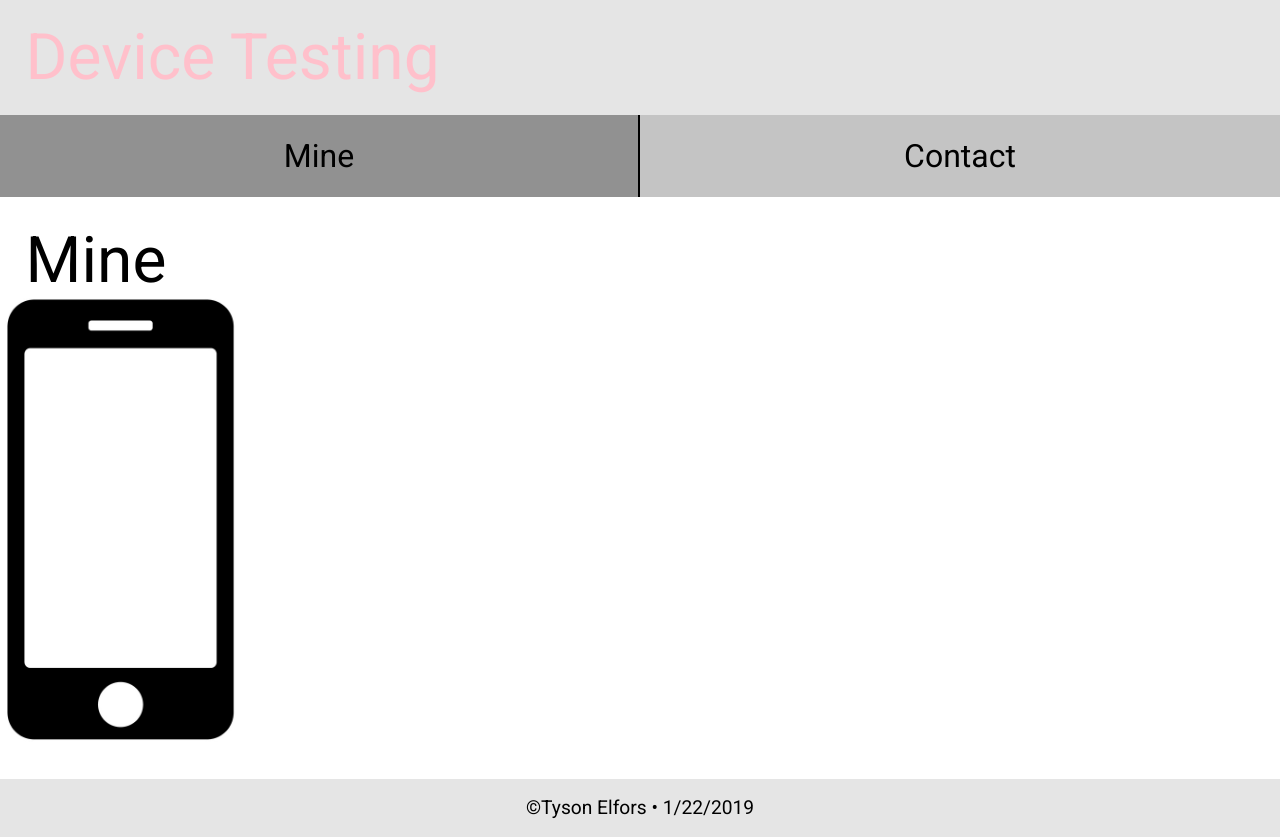
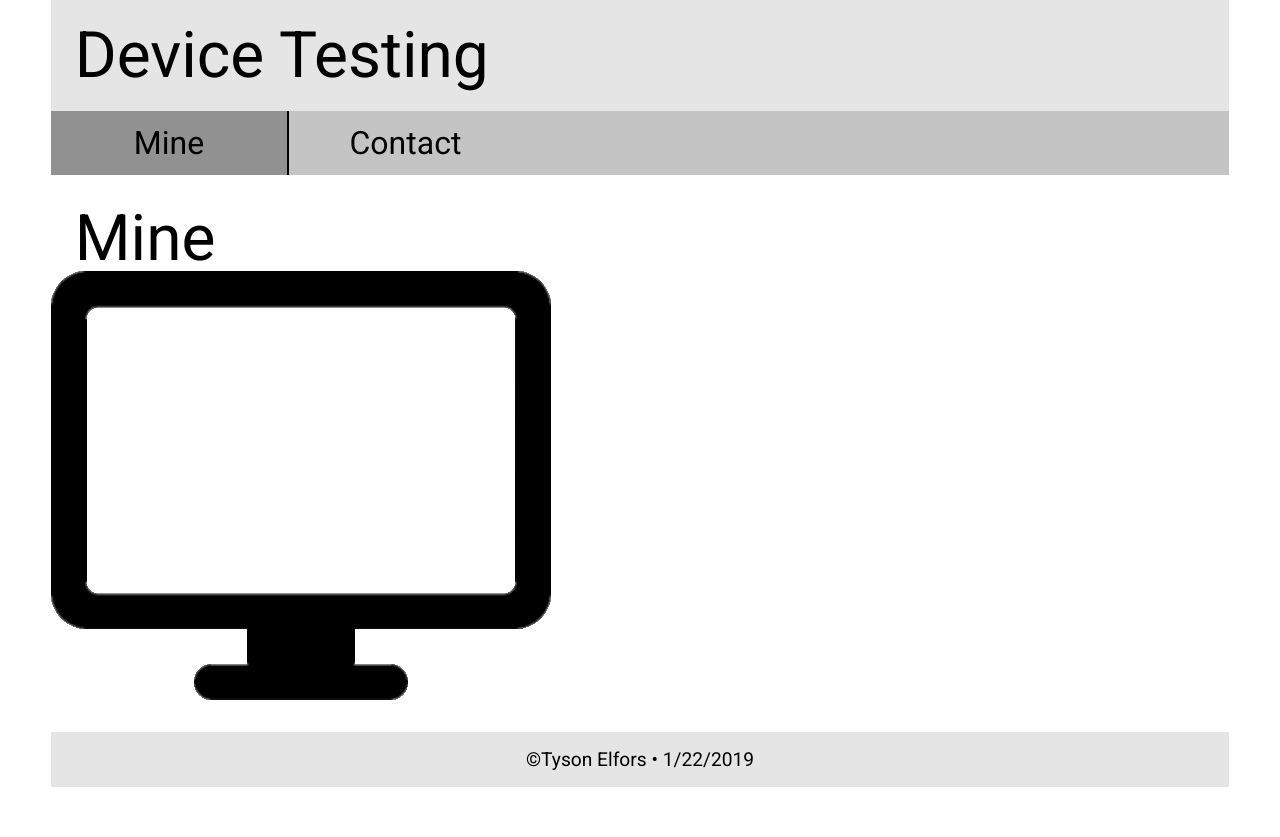
Before and after one commit to tyelf22/dgm-2749_unit02, a plain HTML site: page index.html in a window 1280 px wide. After the commit the page ends 800 px from the top, so only its background shows below. Drawn offline with Linux system fonts and the light colour scheme.

Commit message:
added media queries

```diff
--- a/css/styles.css
+++ b/css/styles.css
@@ -78,6 +78,10 @@ main h2 {
   margin-left: 2%; }
 main img {
   text-align: left; }
+main .image2 {
+  display: none; }
+main .image3 {
+  display: none; }
 
 footer {
   background-color: #e5e5e5; }
@@ -93,11 +97,29 @@ footer {
   display: table; }
 
 @media only screen and (min-width: 768px) {
-  h1 {
-    color: red; }
+  nav li {
+    width: 20%;
+    padding: 1rem;
+    border-left: 2px solid black; }
+  nav li:nth-child(1) {
+    border-right: none;
+    border-left: none; }
 
-  nav ul {
-    background-color: red; } }
+  main img {
+    text-align: left; }
+  main .image2 {
+    display: block; }
+  main .image1 {
+    display: none; } }
 @media only screen and (min-width: 1224px) {
-  h1 {
-    color: pink; } }
+  body {
+    margin: 0px 4%; }
+
+  main img {
+    text-align: left; }
+  main .image1 {
+    display: none; }
+  main .image2 {
+    display: none; }
+  main .image3 {
+    display: block; } }
--- a/index.html
+++ b/index.html
@@ -26,7 +26,9 @@
     <main>
         <h2>Mine</h2>
         <figure>
-            <img src="/images/myPhone2.png" alt="phone icon">
+            <img src="/images/myPhone2.png" alt="phone icon" class="image1">
+            <img src="/images/myTablet.png" alt="tablet icon" class="image2">
+            <img src="/images/desktopIcon1.png" alt="desktop icon" class="image3">
         </figure>
     </main>
 
--- a/sass/_large.scss
+++ b/sass/_large.scss
@@ -1,3 +1,22 @@
-h1 {
-    color: pink;
+body{
+    margin: 0px 4%;
 }
+
+main {
+
+    img{
+        text-align: left;
+    }
+
+    .image1{
+        display: none;
+    }
+
+    .image2{
+        display: none;
+    }
+
+    .image3{
+        display: block;
+    }
+}
--- a/sass/_medium.scss
+++ b/sass/_medium.scss
@@ -1,10 +1,28 @@
-h1{
-    color:red;
+nav {
+
+    li{
+        width: 20%;
+        padding: 1rem;
+        border-left: 2px solid black;
+    }
+
+    li:nth-child(1){
+        border-right: none;
+        border-left: none;
+    }
 }
 
-nav {
+main {
 
-    ul{
-        background-color: red;
+    img{
+        text-align: left;
+    }
+
+    .image2{
+        display: block;
+    }
+
+    .image1{
+        display: none;
     }
 }
--- a/sass/_small-default.scss
+++ b/sass/_small-default.scss
@@ -57,6 +57,14 @@ main {
     img{
         text-align: left;
     }
+
+    .image2{
+        display: none;
+    }
+
+    .image3{
+        display: none;
+    }
 }
 
 footer {
```
Also changed, not shown: images/desktopIcon1.png (added), images/myTablet.png (added).
